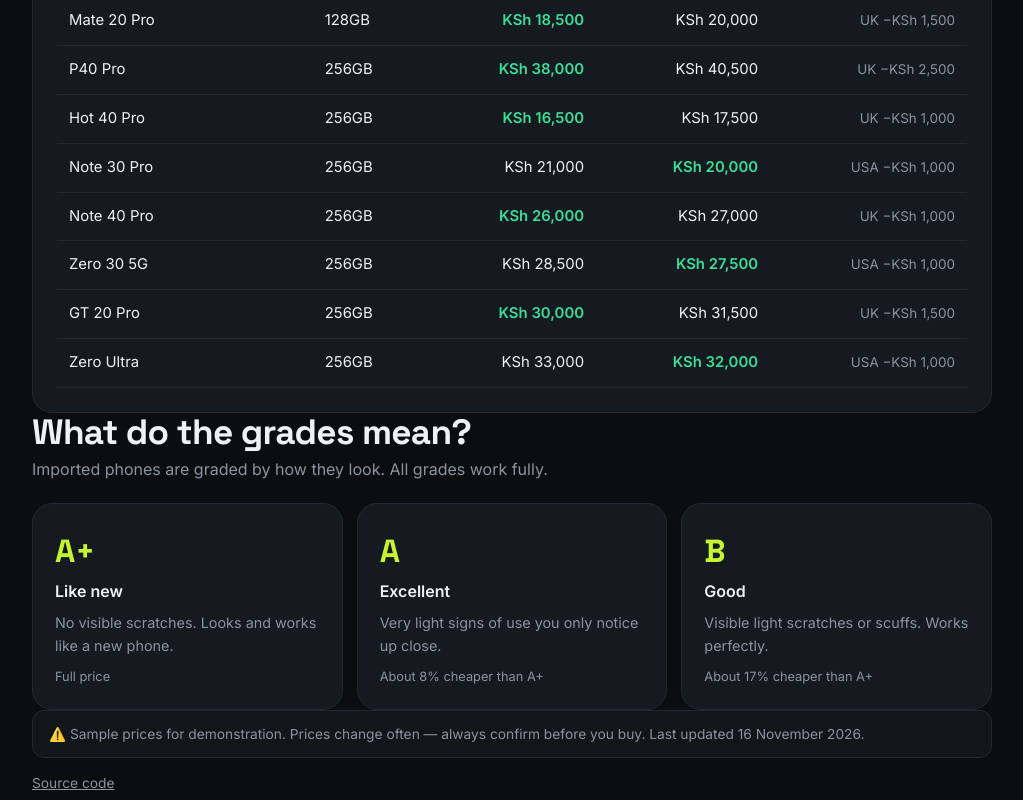
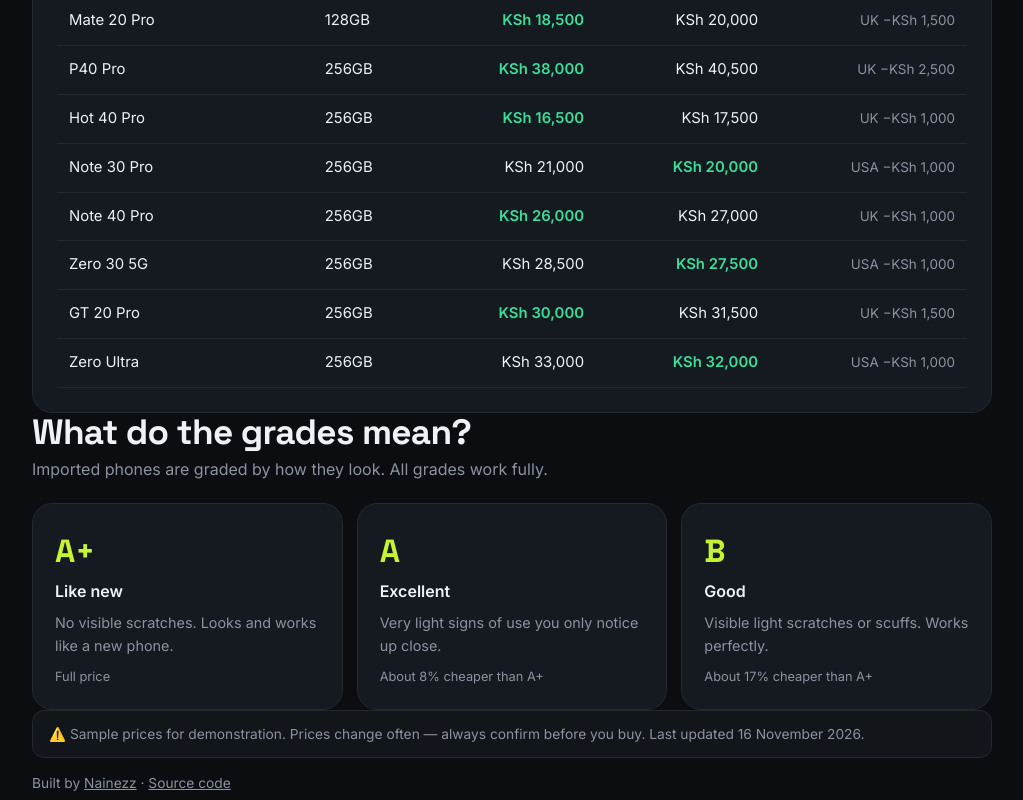
Before and after one commit to nainezz/phone-price-checker, a plain HTML site: page index.html in a window 1280 px wide. Shown: the part 5579-6379 px from the top of the page, without its empty margins (128-1151 px from the left). Drawn offline with Linux system fonts and the light colour scheme.

Commit message:
Restore 'Built by Nainezz' credit in footer
Co-Authored-By: Claude Opus 5.5 <noreply@anthropic.com>
Claude-Session: https://claude.ai/code/session_01XRaeiTfYR4KwmHLGNcGX5S

```diff
--- a/index.html
+++ b/index.html
@@ -133,7 +133,7 @@
 
 <footer class="wrap">
   <p class="disclaimer">⚠️ Sample prices for demonstration. Prices change often — always confirm before you buy. Last updated <span id="updated"></span>.</p>
-  <p><a href="https://github.com/nainezz/phone-price-checker" target="_blank" rel="noopener">Source code</a></p>
+  <p>Built by <a href="https://github.com/nainezz" target="_blank" rel="noopener">Nainezz</a> · <a href="https://github.com/nainezz/phone-price-checker" target="_blank" rel="noopener">Source code</a></p>
 </footer>
 
 <script src="data.js"></script>
```
